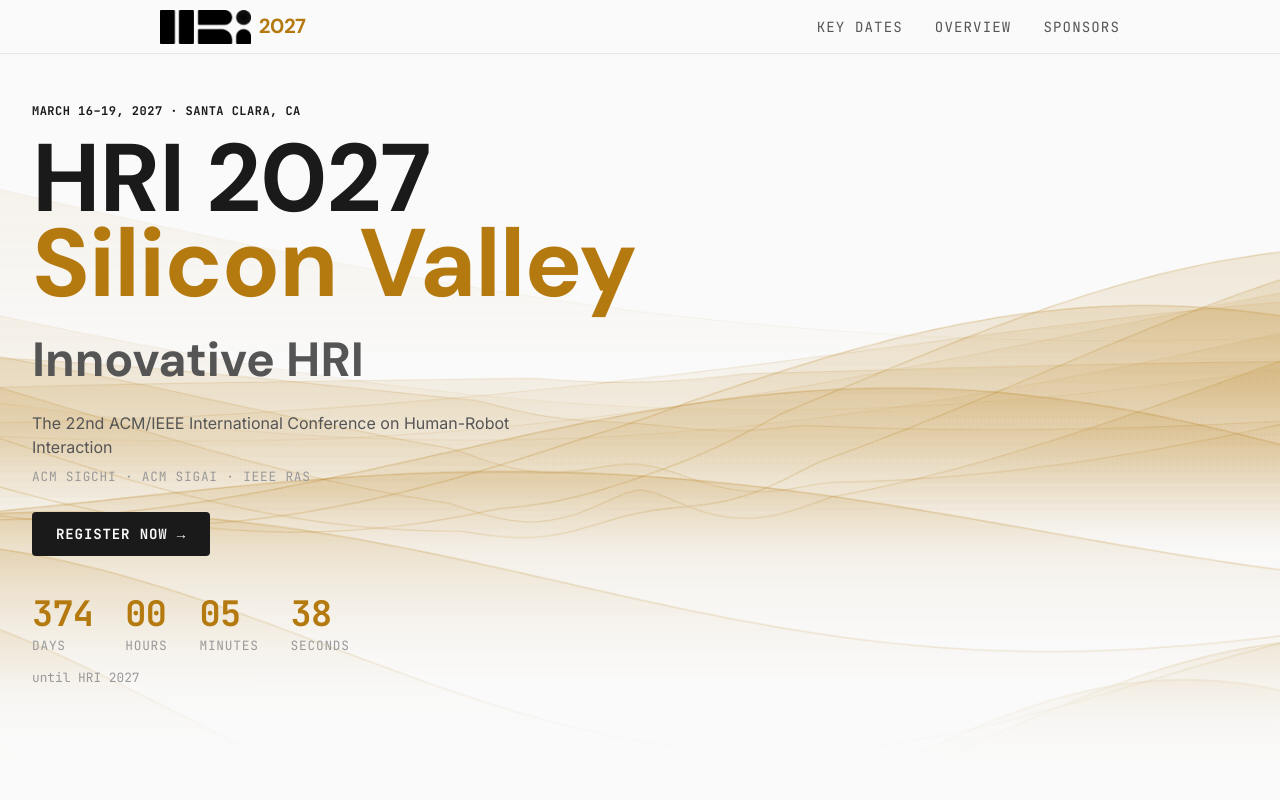
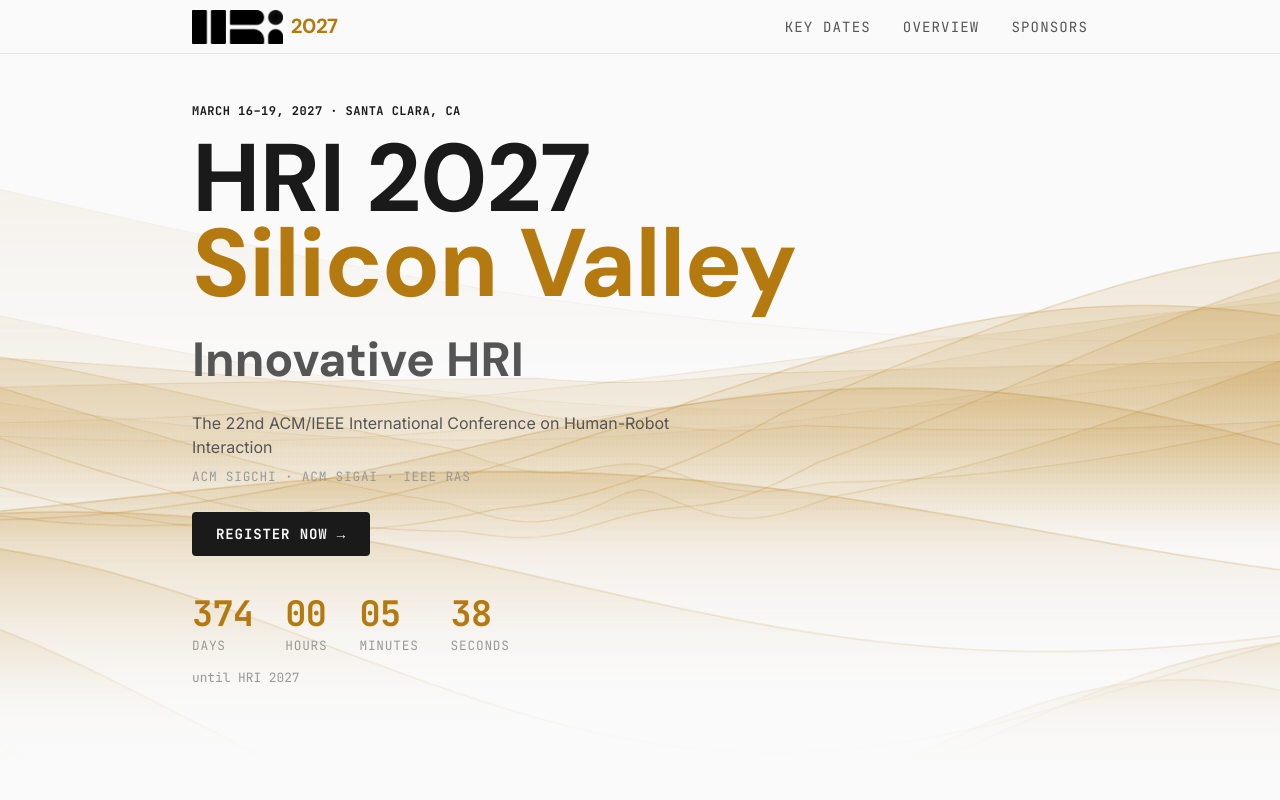
Before and after one commit to jonathanota/HRI-2027-website, a plain HTML site: page index.html in a window 1280 px wide. Shown: the top 800 px of the page. Drawn offline with Linux system fonts and the light colour scheme; no server answers; animation ran at ten frames a second.

Commit message:
fix: Align hero content with nav logo
Add container class to hero-content, set hero-content-wrap to full
width, and add consistent horizontal padding to container class so
hero text aligns with the nav logo across all viewport widths.

```diff
--- a/index.html
+++ b/index.html
@@ -35,7 +35,7 @@
 
   <section class="hero">
     <canvas id="terrain" class="terrain-canvas" aria-hidden="true"></canvas>
-    <div class="hero-content-wrap"><div class="hero-content">
+    <div class="hero-content-wrap"><div class="hero-content container">
       <p class="hero-date-sm">March 16–19, 2027 · Santa Clara, CA</p>
       <h1 class="hero-title-stacked"><span class="title-line-1">HRI 2027</span><span class="title-line-2">Silicon Valley</span></h1>
       <p class="hero-theme-line">Innovative HRI</p>
--- a/style-b.css
+++ b/style-b.css
@@ -10,7 +10,7 @@ body { transition: background 2s ease, color 2s ease; font-family: var(--font-bo
 a { color: inherit; text-decoration: none; }
 ul { list-style: none; }
 ::selection { background: rgba(180,122,15,0.2); }
-.container { max-width: 960px; margin: 0 auto; }
+.container { max-width: 960px; margin: 0 auto; padding: 0 2rem; }
 
 /* Nav */
 .nav { transition: background 2s ease, border-color 2s ease; position: sticky; top: 0; z-index: 100; background: rgba(250,250,250,0.9); backdrop-filter: blur(12px); border-bottom: 1px solid var(--border); }
@@ -25,7 +25,7 @@ ul { list-style: none; }
 .hero {
   position: relative; min-height: 85vh;
   display: flex; align-items: center;
-  padding: 3rem 2rem 6rem; overflow: hidden;
+  padding: 3rem 0 6rem; overflow: hidden;
 }
 /* Bottom fade — blends terrain into page bg */
 .hero::after {
@@ -45,7 +45,8 @@ ul { list-style: none; }
   mask-image: linear-gradient(to bottom, black 60%, transparent 100%);
   -webkit-mask-image: linear-gradient(to bottom, black 60%, transparent 100%);
 }
-.hero-content { position: relative; z-index: 2; max-width: 960px; margin: 0 auto; width: 100%; }
+.hero-content-wrap { width: 100%; }
+.hero-content { position: relative; z-index: 2; }
 .hero-date { font-family: var(--font-mono); font-size: 0.88rem; font-weight: 700; text-transform: uppercase; letter-spacing: 0.04em; margin-bottom: 0.75rem; }
 .hero-conf-name { font-family: var(--font-display); font-size: 1.15rem; font-weight: 700; margin-bottom: 0.4rem; }
 .hero-title { transition: color 2s ease; font-family: var(--font-display); font-size: clamp(4rem, 12vw, 8rem); font-weight: 700; line-height: 0.88; letter-spacing: -0.04em; color: var(--accent); margin-bottom: 1rem; }
@@ -133,7 +134,7 @@ ul { list-style: none; }
   .nav-toggle { display: flex; }
   .nav-links { display: none; position: absolute; top: 100%; left: 0; right: 0; background: var(--bg); flex-direction: column; padding: 1rem 2rem; border-bottom: 1px solid var(--border); gap: 1rem; }
   .nav-links.open { display: flex; }
-  .hero { min-height: 70vh; padding: 2rem 1.5rem 4rem; }
+  .hero { min-height: 70vh; padding: 2rem 0 4rem; }
   .container { padding: 0 1.5rem; }
   .countdown-row { gap: 1.5rem; }
   .countdown-num { font-size: 1.5rem; }
```
